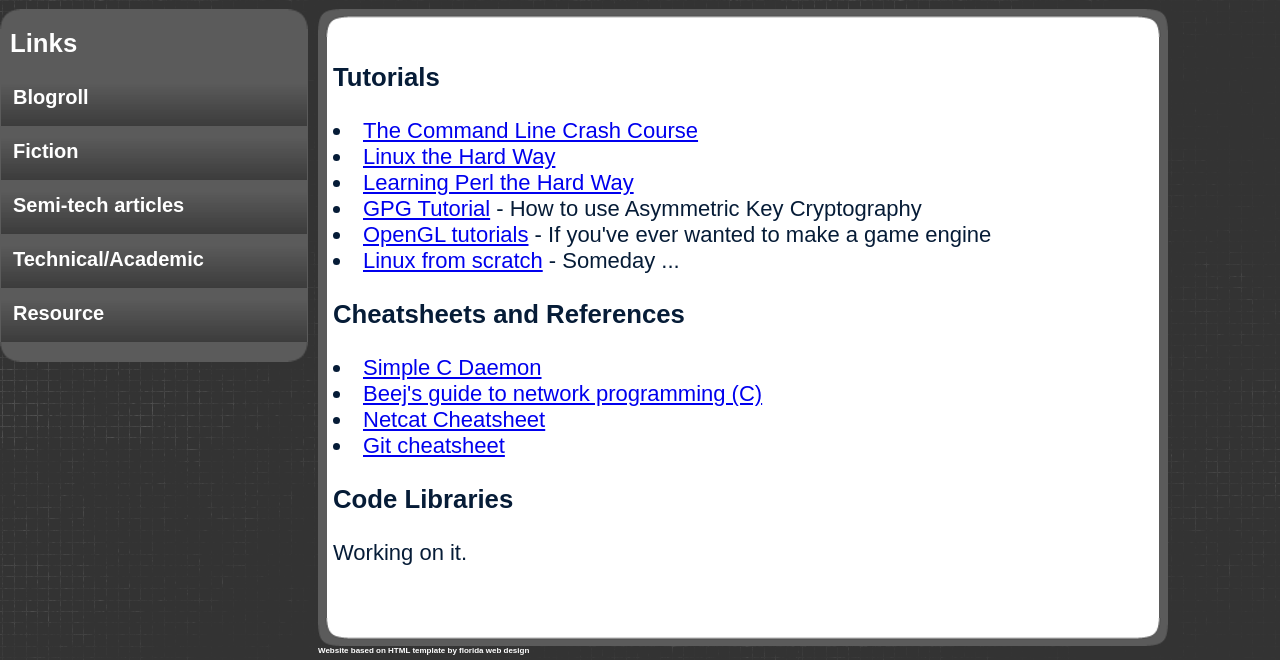
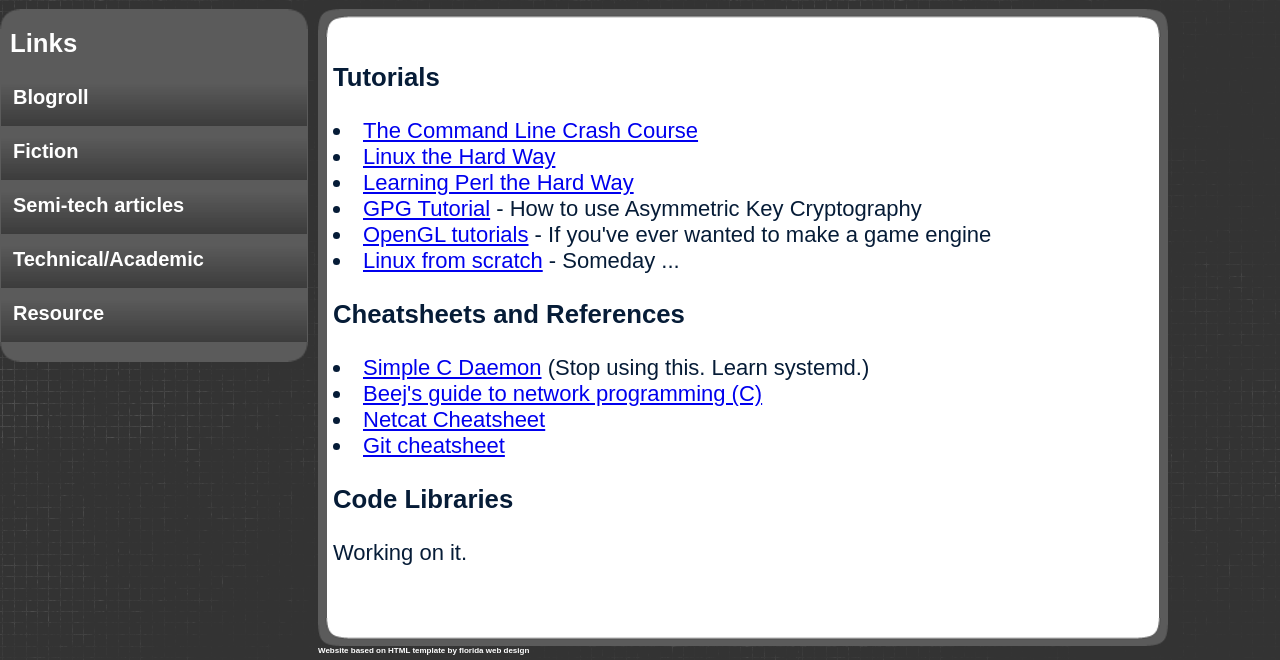
Before and after one commit to dileepvr/dileepvr.github.io, a plain HTML site: page res.html in a window 1280 px wide. Shown: the part 156-816 px from the top of the page. Drawn offline with Linux system fonts and the light colour scheme.

Commit message:
Endorsed systemd in resources.

```diff
--- a/res.html
+++ b/res.html
@@ -64,7 +64,7 @@
 	  <p>&nbsp;</p>
           <h3>Cheatsheets and References</h3>
           <p>&nbsp;</p>
-	  <p> <li><a href="http://systhread.net/texts/200508cdaemon2.php">Simple C Daemon</a></li></p>
+	  <p> <li><a href="http://systhread.net/texts/200508cdaemon2.php">Simple C Daemon</a> (Stop using this. Learn systemd.)</li></p>
 	  <p> <li><a href="http://beej.us/guide/bgnet/">Beej's guide to network programming (C)</a></li></p>
 	  <p> <li><a href="https://web.archive.org/web/20111107065627/http://h.ackack.net/cheatsheets/netcat">Netcat Cheatsheet</a></li></p>
 	  <p> <li><a href="http://www.git-tower.com/blog/git-cheat-sheet/">Git cheatsheet</a></li></p>
```
